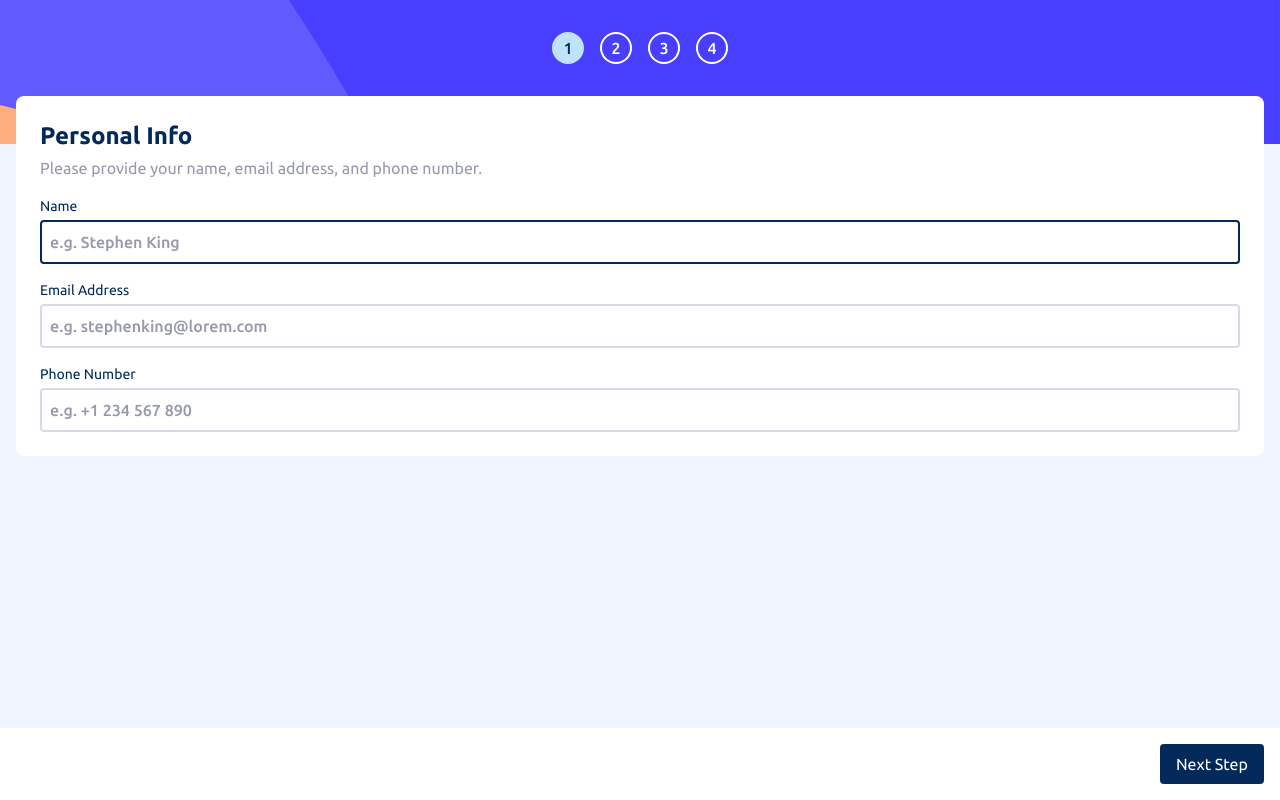
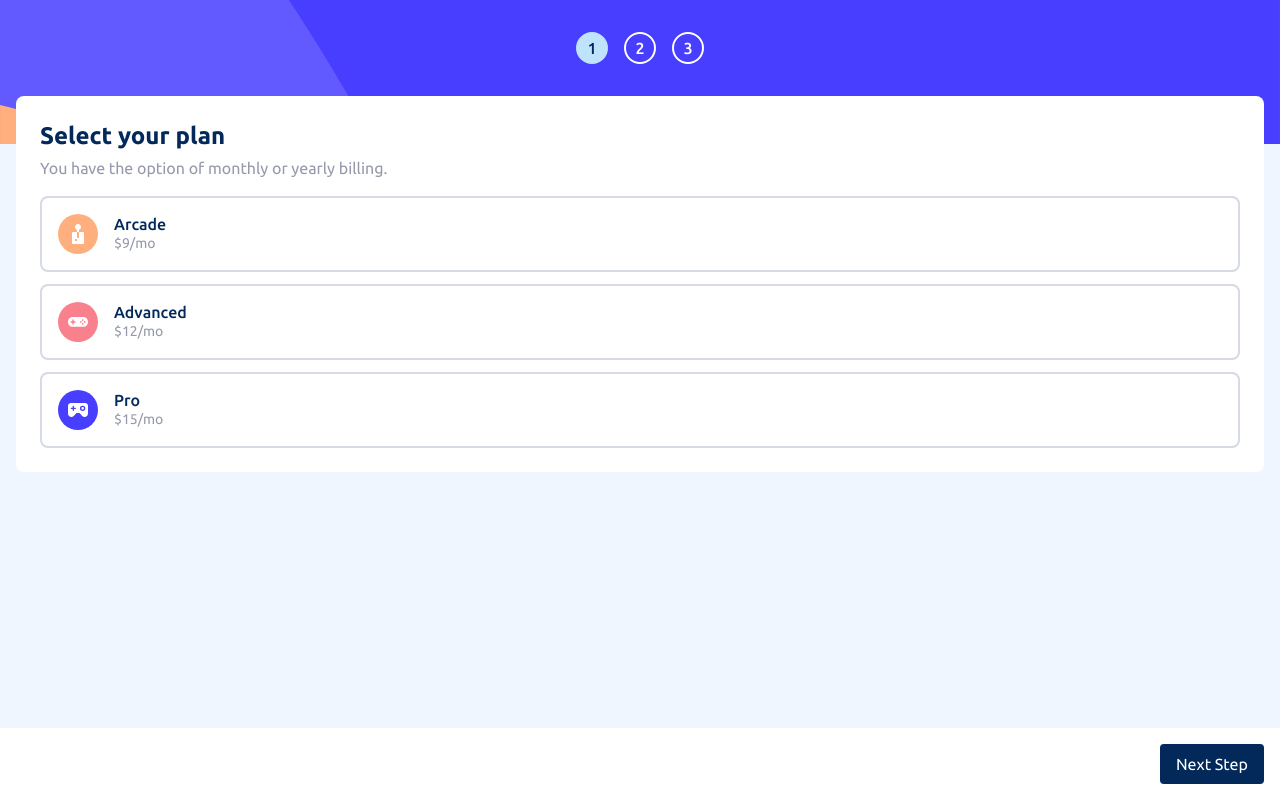
Before and after one commit to simoneclr/fm-mulitstep-form, a React (Create React App) app: page / in a window 1280 px wide. Built offline with nearby package versions, Linux system fonts and the light colour scheme.

Commit message:
Add radio button cards for plan selectin form step

```diff
--- /dev/null
+++ b/src/components/inputs/RadioButtonCard.tsx
@@ -0,0 +1,47 @@
+interface Props extends React.InputHTMLAttributes<HTMLInputElement> {
+	Icon: React.FunctionComponent<React.SVGProps<SVGSVGElement>>;
+	title: string;
+	description: string;
+	additionalInfo?: string;
+}
+
+function RadioButtonCard({Icon, title, description, additionalInfo, ...nativeRadioProps}: Props) {
+	return (
+		<label className="relative" htmlFor={nativeRadioProps.id}>
+			<input type="radio" {...nativeRadioProps}
+				className="peer cursor-pointer appearance-none absolute inset-0 outline-none"
+			/>
+
+			<div className="
+				grid grid-cols-[min-content_auto] items-center gap-x-4 p-4
+				border-2 border-light-gray rounded-lg
+				peer-checked:border-indigo-800 peer-checked:bg-alabaster
+			">
+
+				<Icon className=""/>
+
+				<div className="flex flex-col gap-px leading-none">
+					<span className="capitalize text-marine-blue font-medium">
+						{title}
+					</span>
+
+					<span className="text-cool-gray text-sm">
+						{description}
+					</span>
+				</div>
+
+				{/* Used to leave a blank cell in the grid */}
+				<div className="invisible" aria-hidden></div>
+
+				{
+					additionalInfo &&
+					<span className="text-marine-blue text-xs font-medium">
+						{additionalInfo}
+					</span>
+				}
+			</div>
+		</label>
+	)
+}
+
+export default RadioButtonCard
--- a/src/features/paymentPlanForm/PaymentPlanForm.tsx
+++ b/src/features/paymentPlanForm/PaymentPlanForm.tsx
@@ -4,16 +4,13 @@ import MultiStepForm from "../../components/multiStepForm/MultiStepForm"
 import PaymentFormConfirmationPage from "./PaymentFormConfirmationPage"
 import PaymentFormIndex from "./PaymentFormIndex"
 import PaymentFormNavigation from "./PaymentFormNavigation"
+
 import PersonalInfoFormStep from "./steps/personalInfo/PersonalInfoFormStep"
+import PlanSelectionFormStep from "./steps/planSelection/PlanSelectionFormStep"
 
 function PaymentPlanForm() {
 
-	const [two, setTwo] = useState("")
 	const [three, setThree] = useState("")
-
-	const handleChangeTwo = (e: React.ChangeEvent<HTMLInputElement>) => {
-		setTwo(e.target.value)
-	}
 
 	const handleChangeThree = (e: React.ChangeEvent<HTMLInputElement>) => {
 		setThree(e.target.value)
@@ -22,7 +19,7 @@ function PaymentPlanForm() {
 	const handleSubmit = (e: SyntheticEvent) => {
 		e.preventDefault()
 
-		alert(`${two} ${three}`)
+		alert(`${three}`)
 	}
 
 	return (
@@ -39,10 +36,10 @@ function PaymentPlanForm() {
 
 			onSubmit={handleSubmit}
 		>
-			<PersonalInfoFormStep/>
 
-			<input type="text" value={two} onChange={handleChangeTwo}
-				autoFocus className="p-2 border border-zinc-600"/>
+			{/* <PersonalInfoFormStep/> */}
+
+			<PlanSelectionFormStep/>
 
 			<input type="text" value={three} onChange={handleChangeThree}
 				autoFocus className="p-2 border border-zinc-600"/>
@@ -50,7 +47,6 @@ function PaymentPlanForm() {
 			<div>
 				Summary:
 				<ul>
-					<li>{two}</li>
 					<li>{three}</li>
 				</ul>
 			</div>
--- /dev/null
+++ b/src/features/paymentPlanForm/steps/planSelection/PlanSelectionFormStep.tsx
@@ -0,0 +1,56 @@
+import { ReactComponent as IconArcade } from "../../../../assets/images/icon-arcade.svg"
+import { ReactComponent as IconAdvanced } from "../../../../assets/images/icon-advanced.svg"
+import { ReactComponent as IconPro } from "../../../../assets/images/icon-pro.svg"
+
+import PaymentFormStepTitle from "../../styles/PaymentFormStepTitle"
+import RadioButtonCard from "../../../../components/inputs/RadioButtonCard"
+
+enum PLAN_RADIO_VALUES {
+	arcade = "PLAN_RADIO_ARCADE",
+	advanced = "PLAN_RADIO_ADVANCED",
+	pro = "PLAN_RADIO_PRO"
+}
+
+function PlanSelectionFormStep() {
+	return (
+		<div className="flex flex-col gap-4">
+			<div>
+				<PaymentFormStepTitle>
+					Select your plan
+				</PaymentFormStepTitle>
+
+				<p className="text-cool-gray mt-1">
+					You have the option of monthly or yearly billing.
+				</p>
+			</div>
+
+			<div className="flex flex-col gap-3">
+				<RadioButtonCard
+					name="plan"
+					value={PLAN_RADIO_VALUES.arcade}
+					Icon={IconArcade}
+					title="arcade"
+					description="$9/mo"
+				/>
+
+				<RadioButtonCard
+					name="plan"
+					value={PLAN_RADIO_VALUES.advanced}
+					Icon={IconAdvanced}
+					title="advanced"
+					description="$12/mo"
+				/>
+
+				<RadioButtonCard
+					name="plan"
+					value={PLAN_RADIO_VALUES.pro}
+					Icon={IconPro}
+					title="pro"
+					description="$15/mo"
+				/>
+			</div>
+		</div>
+	)
+}
+
+export default PlanSelectionFormStep
```
